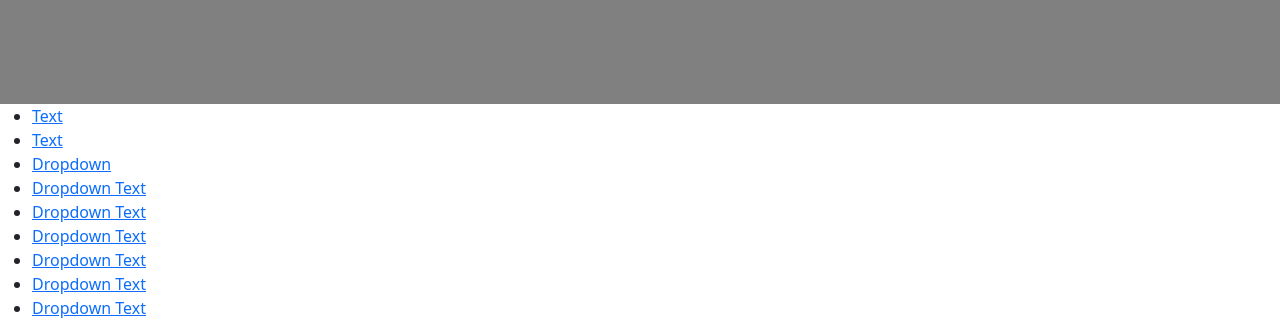
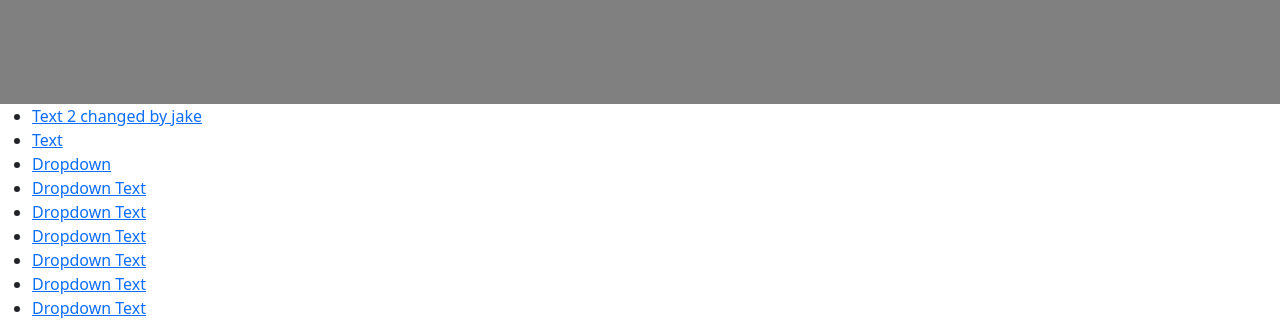
Before and after one commit to jakenapay/EngineerArchitectOutsourcing, a PHP site: page / in a window 1280 px wide; the page is wider, and only the part inside the window is pictured. Shown: the part 976-1298 px from the top of that part. Run offline with PHP 8.4, Linux system fonts and the light colour scheme.

Commit message:
index line 27 changed by jake.

```diff
--- a/assets/css/styles.css
+++ b/assets/css/styles.css
@@ -4,3 +4,5 @@ html {
   padding: 0;
   box-sizing: border-box;
 }/*# sourceMappingURL=styles.css.map */
+
+/* ADDED BY BRIAN 9/27 8PM */
--- a/index.html
+++ b/index.html
@@ -24,7 +24,7 @@
         <div class="nav-container">
             <img src="assets/img/tempLogo.png" alt="Logo" id="navLogo">
             <ul>
-                <li><a href="#">Text</a></li>
+                <li><a href="#">Text 2 changed by jake</a></li>
                 <li><a href="#">Text</a></li>
 
                 <!-- dropdown menu -->
```
